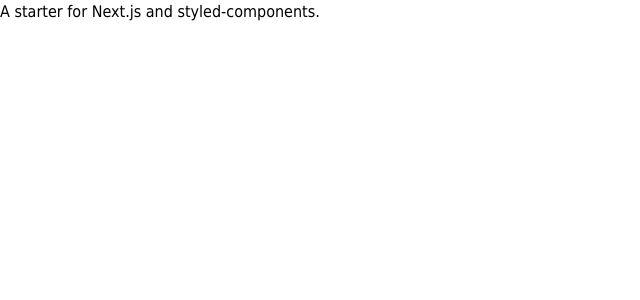
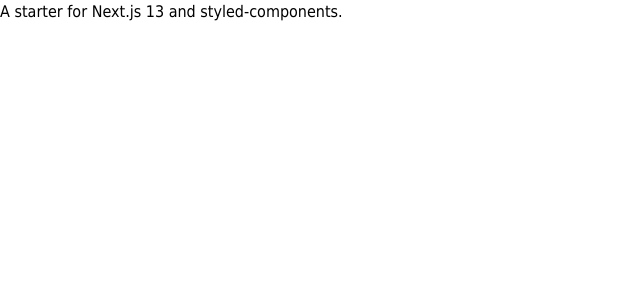
Before and after one commit to Karlos137/nextjs-styled-components-starter-v1, a Next.js app: page / in a window 1280 px wide. Shown: the top 300 px of the page, without its empty margins (0-640 px from the left). Built offline with nearby package versions, Linux system fonts and the light colour scheme.

Commit message:
Text edits

```diff
--- a/package.json
+++ b/package.json
@@ -1,7 +1,7 @@
 {
   "name": "nextjs-styled-components-starter-v1",
   "version": "1.0.0",
-  "description": "A starter for Next.js and styled-components",
+  "description": "A starter for Next.js 12 and styled-components",
   "author": {
     "name": "Karel Kvítek",
     "email": "karel.kvitek@seznam.cz",
--- a/pages/index.js
+++ b/pages/index.js
@@ -1,5 +1,5 @@
 const HomePage = () => {
-  return <>A starter for Next.js and styled-components.</>
+  return <>A starter for Next.js 13 and styled-components.</>
 }
 
 export default HomePage
```
